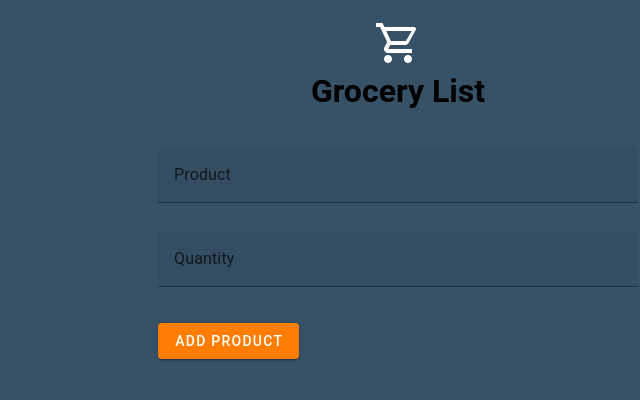
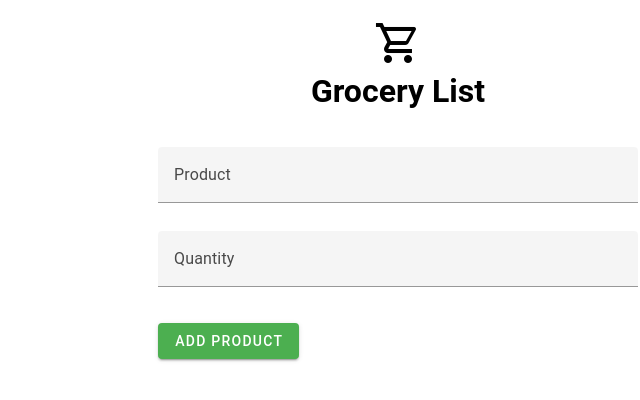
Before and after one commit to videothrone/grocery-list, a Vue app: page / in a window 1280 px wide. Shown: the top 400 px of the page, without its empty margins (242-882 px from the left). Built offline with nearby package versions, Linux system fonts and the light colour scheme; a web font is replaced by a local one.

Commit message:
♻️ Remove color overrides, add new color scheme

```diff
--- a/src/assets/main.css
+++ b/src/assets/main.css
@@ -1,28 +1,14 @@
 :root {
   --color-white: #fff;
-  --color-orange: #ff7d00;
-  --color-blue-gray: #375166;
-  --color-dark-blue: #131d27;
+  --color-green: #4caf50;
   --color-checked: #536470;
   --color-card-box-shadow: rgba(255, 255, 255, 0.3);
 }
 
 /*THEME OVERRIDES*/
-.v-application {
-  background-color: var(--color-blue-gray) !important;
-}
 
 .v-text-field .v-input__details {
   padding-bottom: 0.5rem;
-}
-
-body .bg-primary {
-  background-color: var(--color-orange) !important;
-}
-
-.v-icon,
-.v-btn--icon {
-  color: var(--color-white) !important;
 }
 
 .visually-hidden {
--- a/src/components/editModal/EditModal.scss
+++ b/src/components/editModal/EditModal.scss
@@ -3,7 +3,7 @@
 }
 
 .groceries-planer__modal-card {
-  background-color: var(--color-dark-blue) !important;
+  background-color: var(--color-green) !important;
 }
 
 .groceries-planer__modal-card-headline {
@@ -13,7 +13,3 @@
 .groceries-planer__modal-card-actions {
   margin-right: 0.4rem;
 }
-
-.groceries-planer__modal-save-button {
-  color: var(--color-orange) !important;
-}
--- a/src/components/groceryList/GroceryList.scss
+++ b/src/components/groceryList/GroceryList.scss
@@ -21,16 +21,12 @@
 .grocery-list__form-buttons-reset {
   background-color: transparent;
   box-shadow: none;
+  color: var(--color-green);
   margin-right: -0.5rem;
 
   &:hover {
     box-shadow: none;
   }
-}
-
-.grocery-list__list-item-edit,
-.modal-button-edit {
-  color: var(--color-orange) !important;
 }
 
 .grocery-list__list-container {
@@ -46,7 +42,7 @@
 }
 
 .grocery-list__list-item-card {
-  background-color: var(--color-dark-blue);
+  background-color: var(--color-green);
   padding: 0.5rem;
 
   &:hover,
@@ -73,7 +69,6 @@
 }
 
 .grocery-list__form-error-message {
-  color: var(--color-white);
   margin-top: 1rem;
 }
 
```
